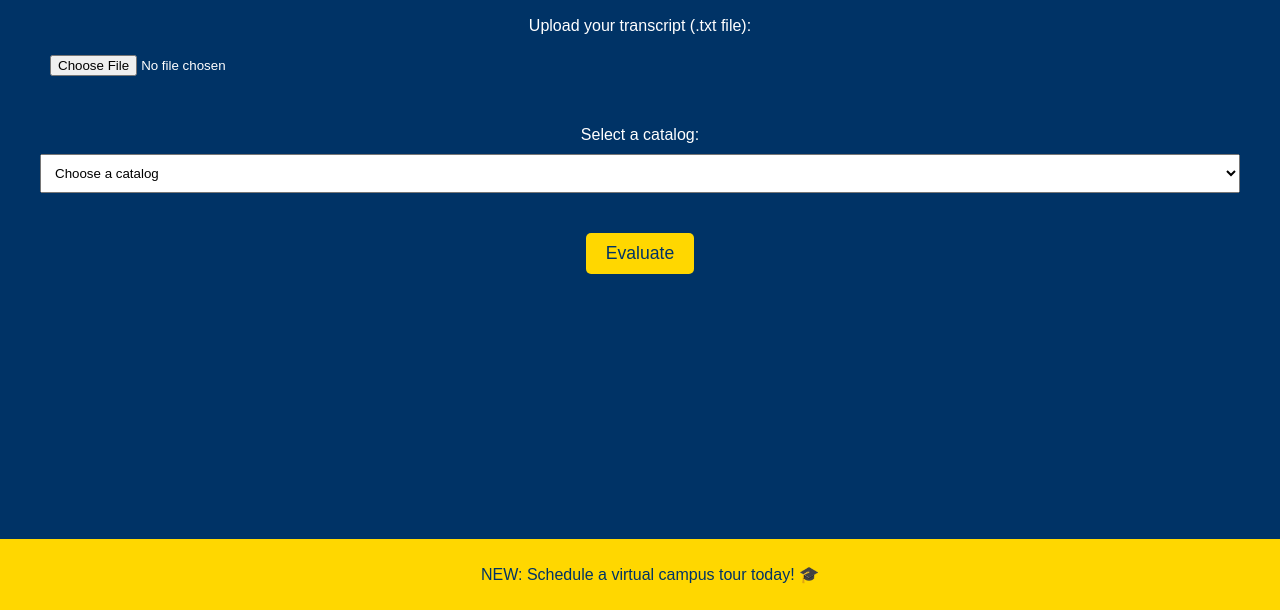
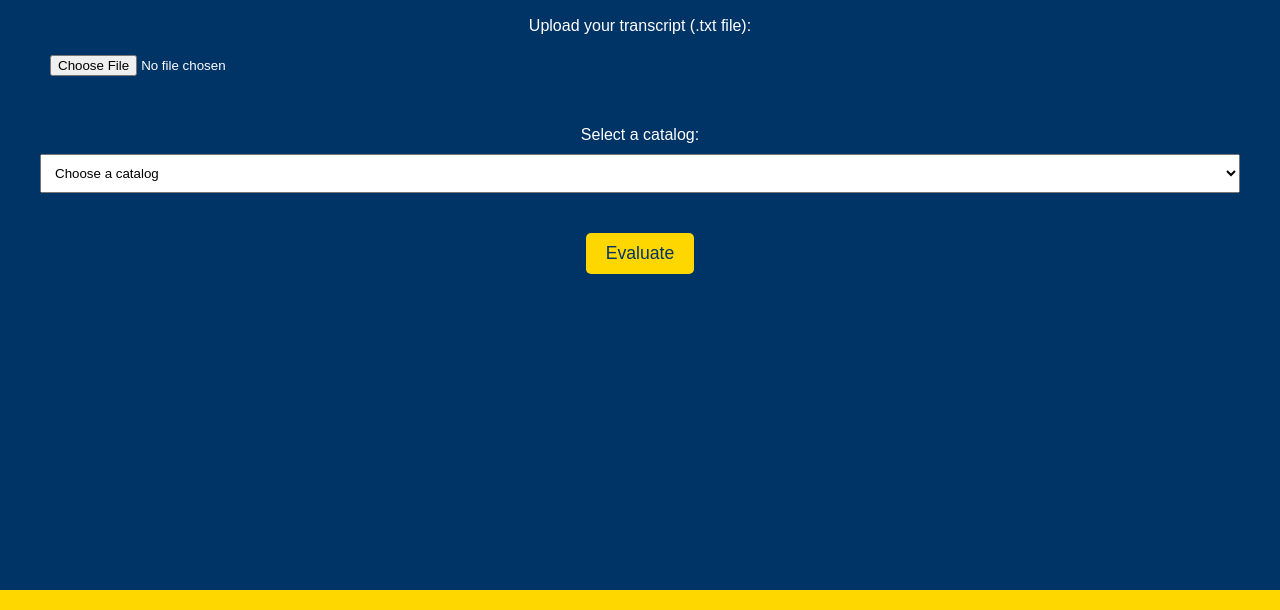
Before and after one commit to tylerdionne/ATCE-FIT, a plain HTML site: page atce.html in a window 1280 px wide. Shown: the part 190-800 px from the top of the page. Drawn offline with Linux system fonts and the light colour scheme.

Commit message:
Update atce.html

```diff
--- a/atce.html
+++ b/atce.html
@@ -107,7 +107,7 @@
     </main>
 
     <footer>
-        <p>NEW: Schedule a virtual campus tour today! 🎓</p>
+
     </footer>
 </body>
 </html>
```
